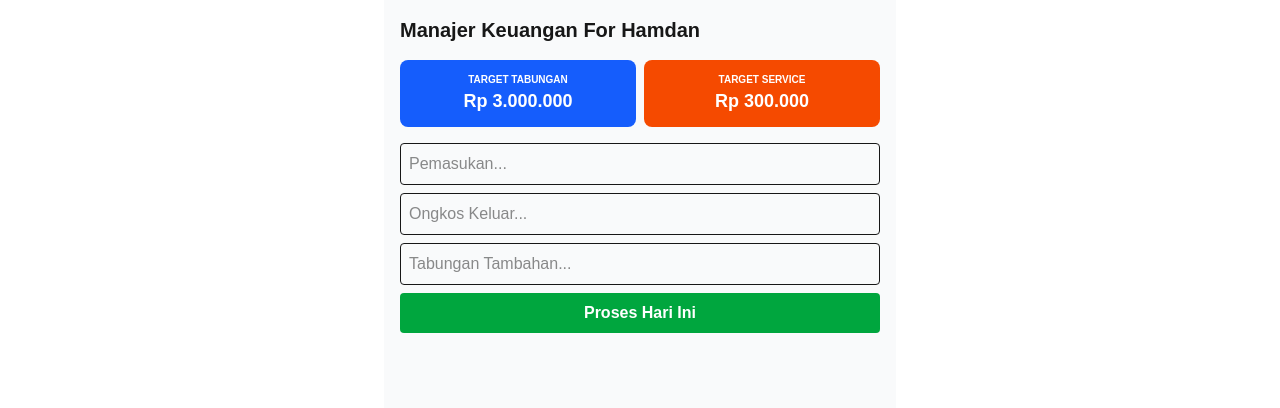
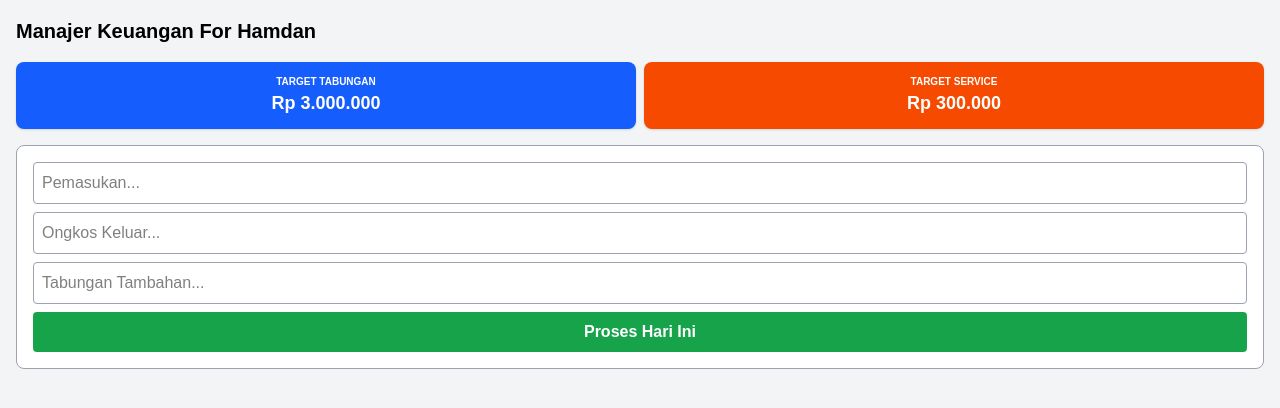
Before and after one commit to fatwahrizkia-ctrl/forhamdan, a Next.js app: page / in a window 1280 px wide. Shown: the top 408 px of the page. Built offline with nearby package versions, Linux system fonts and the light colour scheme.

Commit message:
Perbaikan tampilan warna hitam agar terlihat di HP

```diff
--- a/app/page.tsx
+++ b/app/page.tsx
@@ -78,7 +78,6 @@ export default function Home() {
     localStorage.setItem("keuangan-hamdan", JSON.stringify(finalData));
   };
 
-  // Fungsi hapus data per tanggal
   const deleteDate = (date: string) => {
     if (confirm(`Hapus semua data untuk tanggal ${date}?`)) {
       const filtered = data.filter(item => item.date !== date);
@@ -102,48 +101,47 @@ export default function Home() {
   }, {});
 
   return (
-    <main className="p-4 max-w-lg mx-auto bg-gray-50 min-h-screen">
-      <h1 className="text-xl font-bold mb-4">Manajer Keuangan For Hamdan</h1>
+    <main style={{ backgroundColor: '#f3f4f6', minHeight: '100vh', padding: '1rem', color: '#000000' }}>
+      <h1 style={{ fontSize: '1.25rem', fontWeight: 'bold', marginBottom: '1rem', color: '#000000' }}>Manajer Keuangan For Hamdan</h1>
+
       <div className="grid grid-cols-2 gap-2 mb-4">
-        <div className="bg-blue-600 text-white p-3 rounded-lg text-center">
+        <div className="bg-blue-600 text-white p-3 rounded-lg text-center shadow">
             <p className="text-[10px] uppercase font-bold">Target Tabungan</p>
             <h2 className="text-lg font-bold">Rp {sisaTargetTabungan.toLocaleString('id-ID')}</h2>
         </div>
-        <div className="bg-orange-600 text-white p-3 rounded-lg text-center">
+        <div className="bg-orange-600 text-white p-3 rounded-lg text-center shadow">
             <p className="text-[10px] uppercase font-bold">Target Service</p>
             <h2 className="text-lg font-bold">Rp {sisaTargetService.toLocaleString('id-ID')}</h2>
         </div>
       </div>
 
-      <div className="space-y-2 mb-6">
-        <input className="border p-2 w-full rounded" placeholder="Pemasukan..." value={pemasukan} onChange={(e) => setPemasukan(formatRupiah(e.target.value))} />
-        <input className="border p-2 w-full rounded" placeholder="Ongkos Keluar..." value={ongkos} onChange={(e) => setOngkos(formatRupiah(e.target.value))} />
-        <input className="border p-2 w-full rounded" placeholder="Tabungan Tambahan..." value={extra} onChange={(e) => setExtra(formatRupiah(e.target.value))} />
-        <button className="w-full bg-green-600 text-white p-2 rounded font-bold" onClick={handleProcess}>Proses Hari Ini</button>
+      <div style={{ backgroundColor: '#ffffff', padding: '1rem', borderRadius: '0.5rem', border: '1px solid #9ca3af', marginBottom: '1.5rem' }}>
+        <input style={{ border: '1px solid #9ca3af', padding: '0.5rem', width: '100%', borderRadius: '0.25rem', marginBottom: '0.5rem', color: '#000000' }} placeholder="Pemasukan..." value={pemasukan} onChange={(e) => setPemasukan(formatRupiah(e.target.value))} />
+        <input style={{ border: '1px solid #9ca3af', padding: '0.5rem', width: '100%', borderRadius: '0.25rem', marginBottom: '0.5rem', color: '#000000' }} placeholder="Ongkos Keluar..." value={ongkos} onChange={(e) => setOngkos(formatRupiah(e.target.value))} />
+        <input style={{ border: '1px solid #9ca3af', padding: '0.5rem', width: '100%', borderRadius: '0.25rem', marginBottom: '0.5rem', color: '#000000' }} placeholder="Tabungan Tambahan..." value={extra} onChange={(e) => setExtra(formatRupiah(e.target.value))} />
+        <button style={{ width: '100%', backgroundColor: '#16a34a', color: '#ffffff', padding: '0.5rem', borderRadius: '0.25rem', fontWeight: 'bold' }} onClick={handleProcess}>Proses Hari Ini</button>
       </div>
 
       <div className="space-y-2">
         {Object.keys(grouped).map(date => (
-          <div key={date} className="border rounded bg-white">
-            <button className="w-full p-3 text-left font-bold bg-gray-100 flex justify-between" onClick={() => toggleDate(date)}>
+          <div key={date} style={{ border: '1px solid #d1d5db', borderRadius: '0.5rem', backgroundColor: '#ffffff', marginBottom: '0.5rem' }}>
+            <button style={{ width: '100%', padding: '0.75rem', textAlign: 'left', fontWeight: 'bold', backgroundColor: '#e5e7eb', color: '#000000', display: 'flex', justifyContent: 'space-between' }} onClick={() => toggleDate(date)}>
               {date} <span>{openDates.includes(date) ? '▼' : '▶'}</span>
             </button>
             {openDates.includes(date) && (
-              <div className="p-4 border-t space-y-2 text-sm">
+              <div style={{ padding: '1rem', borderTop: '1px solid #d1d5db', color: '#000000', fontSize: '0.875rem' }}>
                 {grouped[date].map((item: any) => (
-                  <div key={item.id} className="space-y-2">
-                    <div className="flex justify-between"><span>Pemasukan:</span> <input className="border w-28 text-right px-1" defaultValue={item.p.toLocaleString('id-ID')} onBlur={(e) => updateItem(item.id, 'p', e.target.value)} /></div>
-                    <div className="flex justify-between"><span>Ongkos:</span> <input className="border w-28 text-right px-1" defaultValue={item.o.toLocaleString('id-ID')} onBlur={(e) => updateItem(item.id, 'o', e.target.value)} /></div>
-                    <div className="flex justify-between"><span>Saldo Kotor:</span> <b>Rp {item.saldoKotor.toLocaleString()}</b></div>
-                    <hr/><div className="flex justify-between"><span>Tabungan (20%):</span> <b>Rp {item.tabungan.toLocaleString()}</b></div>
-                    <div className="flex justify-between"><span>Service (5%):</span> <b>Rp {item.service.toLocaleString()}</b></div>
-                    <div className="flex justify-between"><span>Dana Darurat (2%):</span> <b>Rp {item.danaDarurat.toLocaleString()}</b></div>
-                    <div className="flex justify-between"><span>Tabungan Tambahan:</span> <input className="border w-28 text-right px-1" defaultValue={item.e.toLocaleString('id-ID')} onBlur={(e) => updateItem(item.id, 'e', e.target.value)} /></div>
-                    <div className="flex justify-between text-blue-700 font-bold"><span>Total Disisihkan:</span> <b>Rp {item.totalDisisihkan.toLocaleString()}</b></div>
-                    <div className="flex justify-between text-green-700 font-bold"><span>Saldo Bersih:</span> <b>Rp {item.saldoBersih.toLocaleString()}</b></div>
+                  <div key={item.id} style={{ marginBottom: '0.5rem' }}>
+                    <div style={{ display: 'flex', justifyContent: 'space-between' }}><span>Pemasukan:</span> <input style={{ border: '1px solid #9ca3af', width: '7rem', textAlign: 'right', color: '#000000' }} defaultValue={item.p.toLocaleString('id-ID')} onBlur={(e) => updateItem(item.id, 'p', e.target.value)} /></div>
+                    <div style={{ display: 'flex', justifyContent: 'space-between' }}><span>Ongkos:</span> <input style={{ border: '1px solid #9ca3af', width: '7rem', textAlign: 'right', color: '#000000' }} defaultValue={item.o.toLocaleString('id-ID')} onBlur={(e) => updateItem(item.id, 'o', e.target.value)} /></div>
+                    <div style={{ display: 'flex', justifyContent: 'space-between' }}><span>Saldo Kotor:</span> <b>Rp {item.saldoKotor.toLocaleString()}</b></div>
+                    <div style={{ display: 'flex', justifyContent: 'space-between' }}><span>Tabungan:</span> <b>Rp {item.tabungan.toLocaleString()}</b></div>
+                    <div style={{ display: 'flex', justifyContent: 'space-between' }}><span>Service:</span> <b>Rp {item.service.toLocaleString()}</b></div>
+                    <div style={{ display: 'flex', justifyContent: 'space-between' }}><span>Dana Darurat:</span> <b>Rp {item.danaDarurat.toLocaleString()}</b></div>
+                    <div style={{ display: 'flex', justifyContent: 'space-between' }}><span>Total Bersih:</span> <b style={{ color: '#15803d' }}>Rp {item.saldoBersih.toLocaleString()}</b></div>
+                    <button style={{ width: '100%', marginTop: '1rem', backgroundColor: '#ef4444', color: '#ffffff', padding: '0.5rem', borderRadius: '0.25rem', fontSize: '0.75rem', fontWeight: 'bold' }} onClick={() => deleteDate(date)}>HAPUS HARI INI</button>
                   </div>
                 ))}
-                <button className="w-full mt-4 bg-red-500 text-white p-2 rounded text-xs font-bold" onClick={() => deleteDate(date)}>HAPUS HARI INI</button>
               </div>
             )}
           </div>
```
